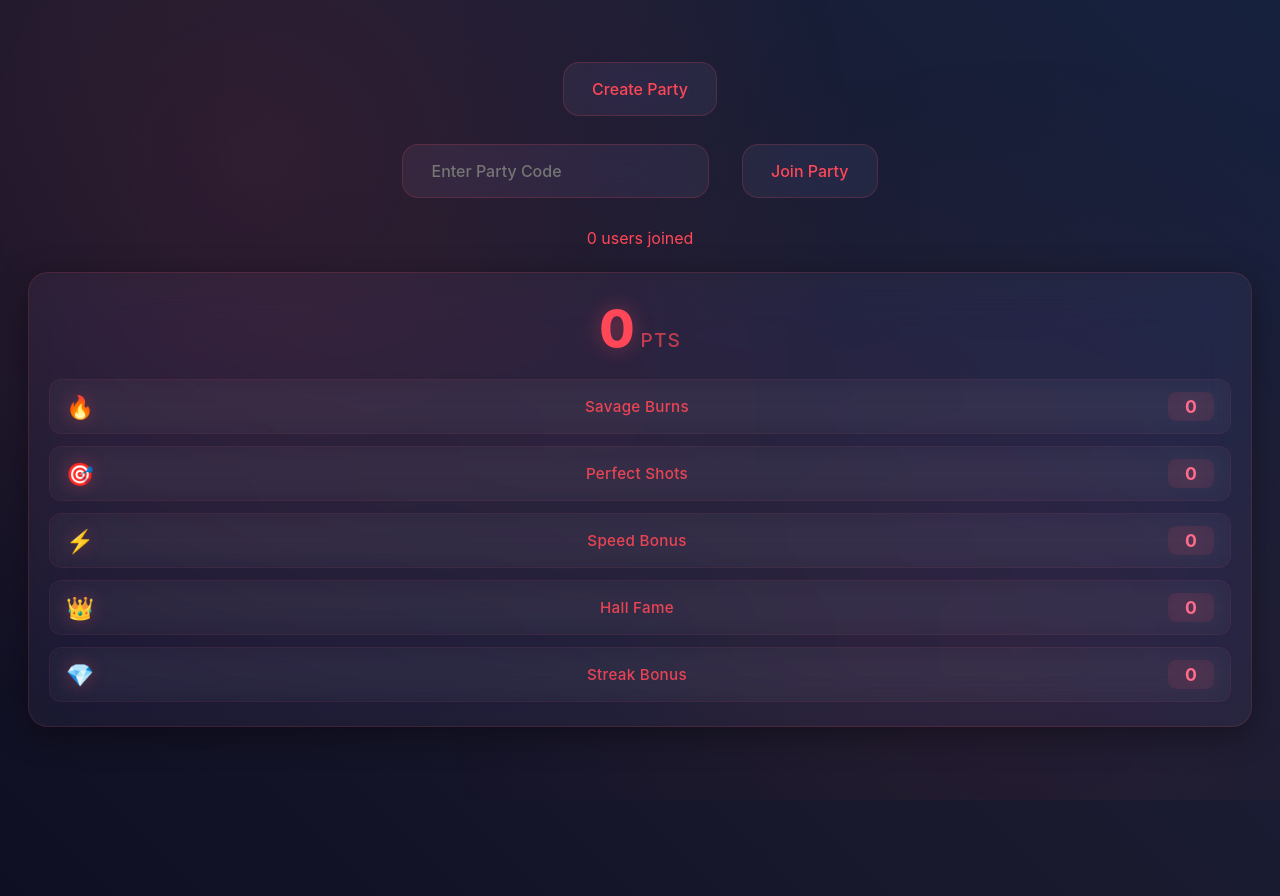
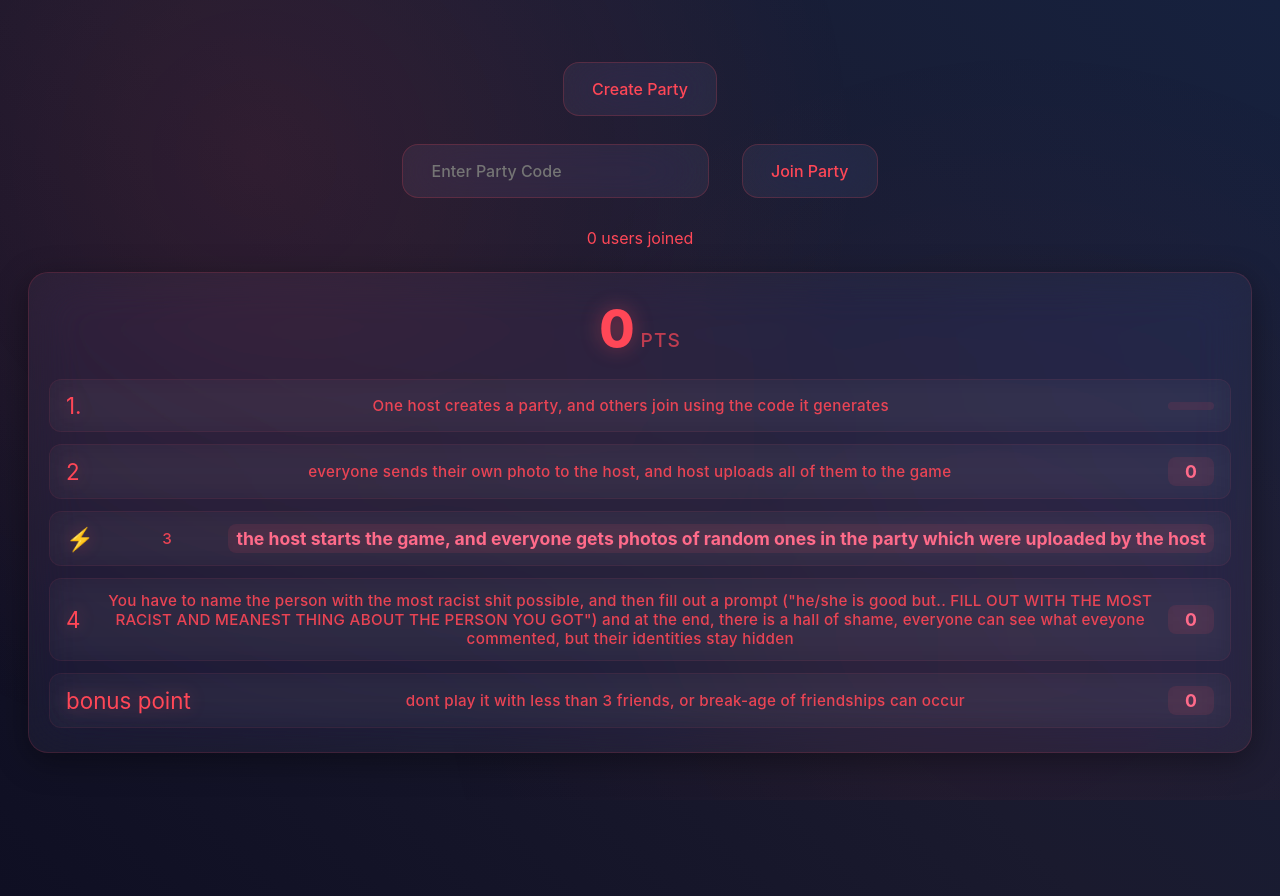
Before and after one commit to devwaghela123/once-again-bitch, a website: page public/index.html in a window 1280 px wide. Drawn offline with nearby package versions, Linux system fonts and the light colour scheme; no server answers.

Commit message:
Update index.html

```diff
--- a/public/index.html
+++ b/public/index.html
@@ -23,28 +23,28 @@
     </div>
     <div class="points-breakdown">
       <div class="point-item">
-        <span class="point-icon">🔥</span>
-        <span class="point-desc">Savage Burns</span>
-        <span class="point-count" id="burnPoints">0</span>
+        <span class="point-icon">1.</span>
+        <span class="point-desc">One host creates a party, and others join using the code it generates</span>
+        <span class="point-count" id="burnPoints"></span>
       </div>
       <div class="point-item">
-        <span class="point-icon">🎯</span>
-        <span class="point-desc">Perfect Shots</span>
+        <span class="point-icon">2</span>
+        <span class="point-desc">everyone sends their own photo to the host, and host uploads all of them to the game</span>
         <span class="point-count" id="targetPoints">0</span>
       </div>
       <div class="point-item">
         <span class="point-icon">⚡</span>
-        <span class="point-desc">Speed Bonus</span>
-        <span class="point-count" id="speedPoints">0</span>
+        <span class="point-desc">3</span>
+        <span class="point-count" id="speedPoints">the host starts the game, and everyone gets photos of random ones in the party which were uploaded by the host</span>
       </div>
       <div class="point-item">
-        <span class="point-icon">👑</span>
-        <span class="point-desc">Hall Fame</span>
+        <span class="point-icon">4</span>
+        <span class="point-desc">You have to name the person with the most racist shit possible, and then fill out a prompt ("he/she is good but.. FILL OUT WITH THE MOST RACIST AND MEANEST THING ABOUT THE PERSON YOU GOT") and at the end, there is a hall of shame, everyone can see what eveyone commented, but their identities stay hidden</span>
         <span class="point-count" id="famePoints">0</span>
       </div>
       <div class="point-item">
-        <span class="point-icon">💎</span>
-        <span class="point-desc">Streak Bonus</span>
+        <span class="point-icon">bonus point</span>
+        <span class="point-desc">dont play it with less than 3 friends, or break-age of friendships can occur</span>
         <span class="point-count" id="streakPoints">0</span>
       </div>
     </div>
```
